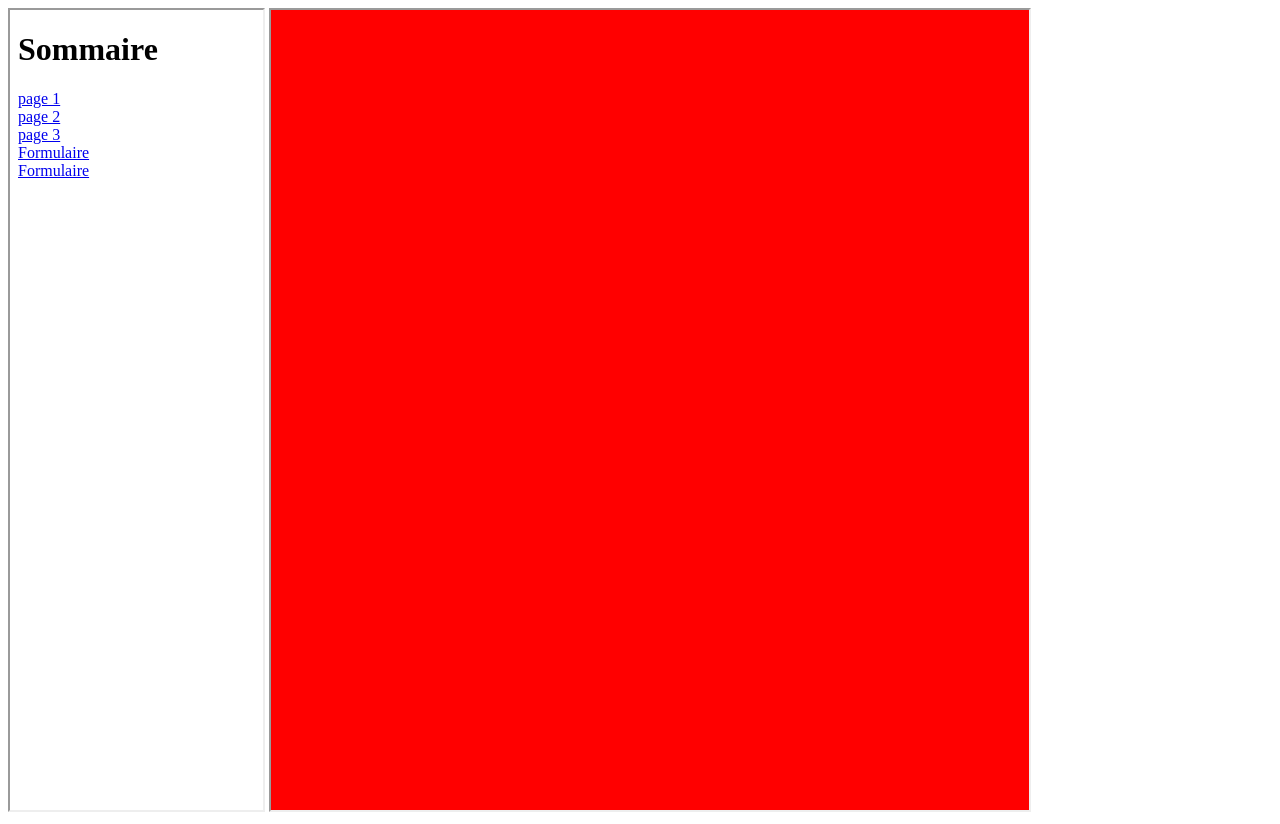
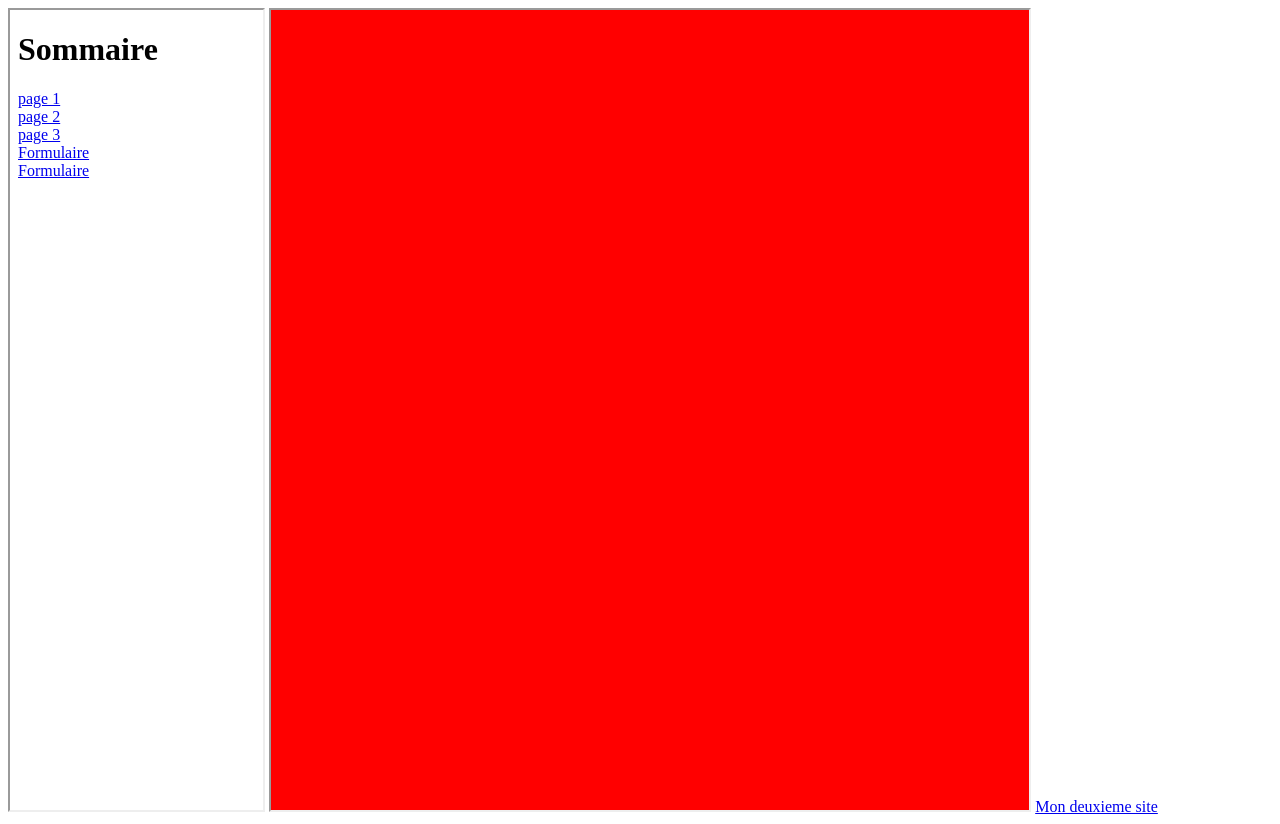
Before and after one commit to CustodioKevin/site-frame, a plain HTML site: page index.html in a window 1280 px wide. Drawn offline with Linux system fonts and the light colour scheme.

Commit message:
Update index.html

```diff
--- a/index.html
+++ b/index.html
@@ -9,5 +9,7 @@
 
 <iframe src="page1.html"  name="f2" width="60%" height="800"></iframe>
 
+	<a href="https://custodiokevin.github.io/site-frame/">Mon deuxieme site</a>
+
 </body>
 </html>
```
